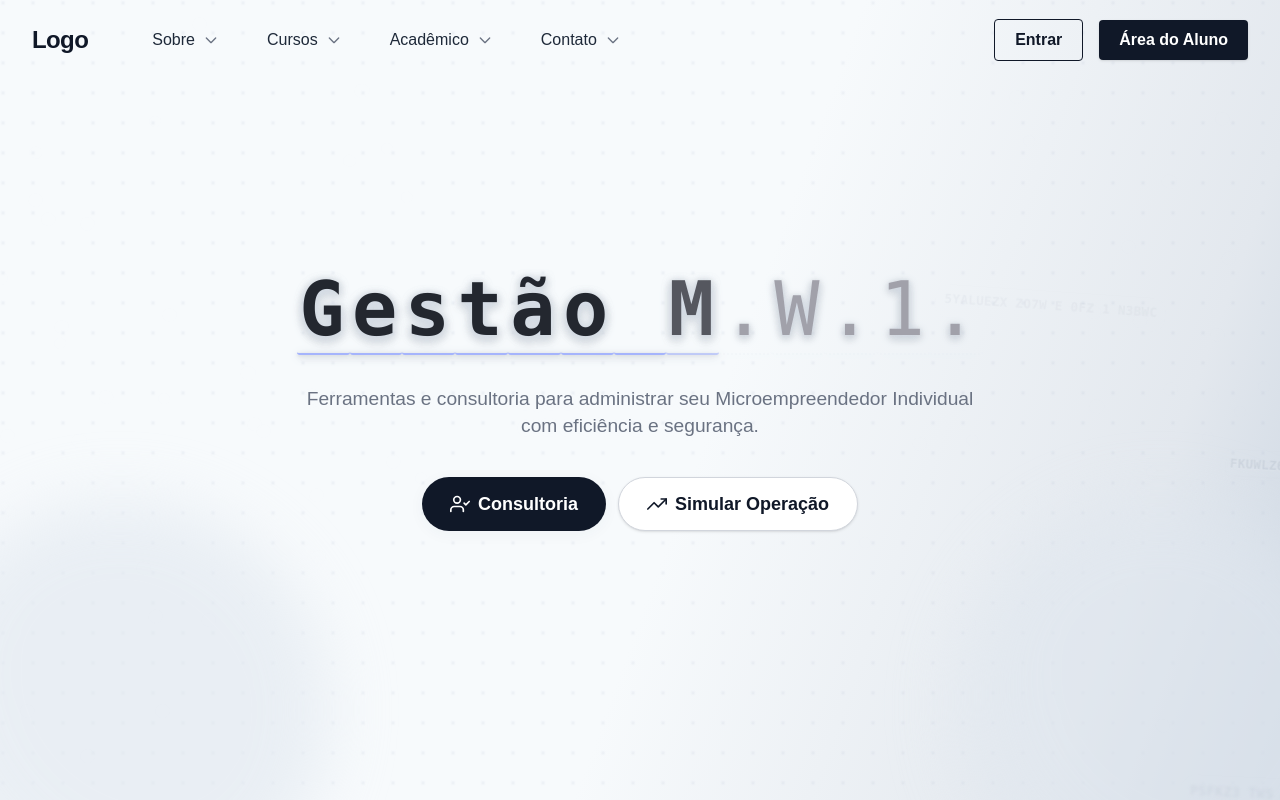
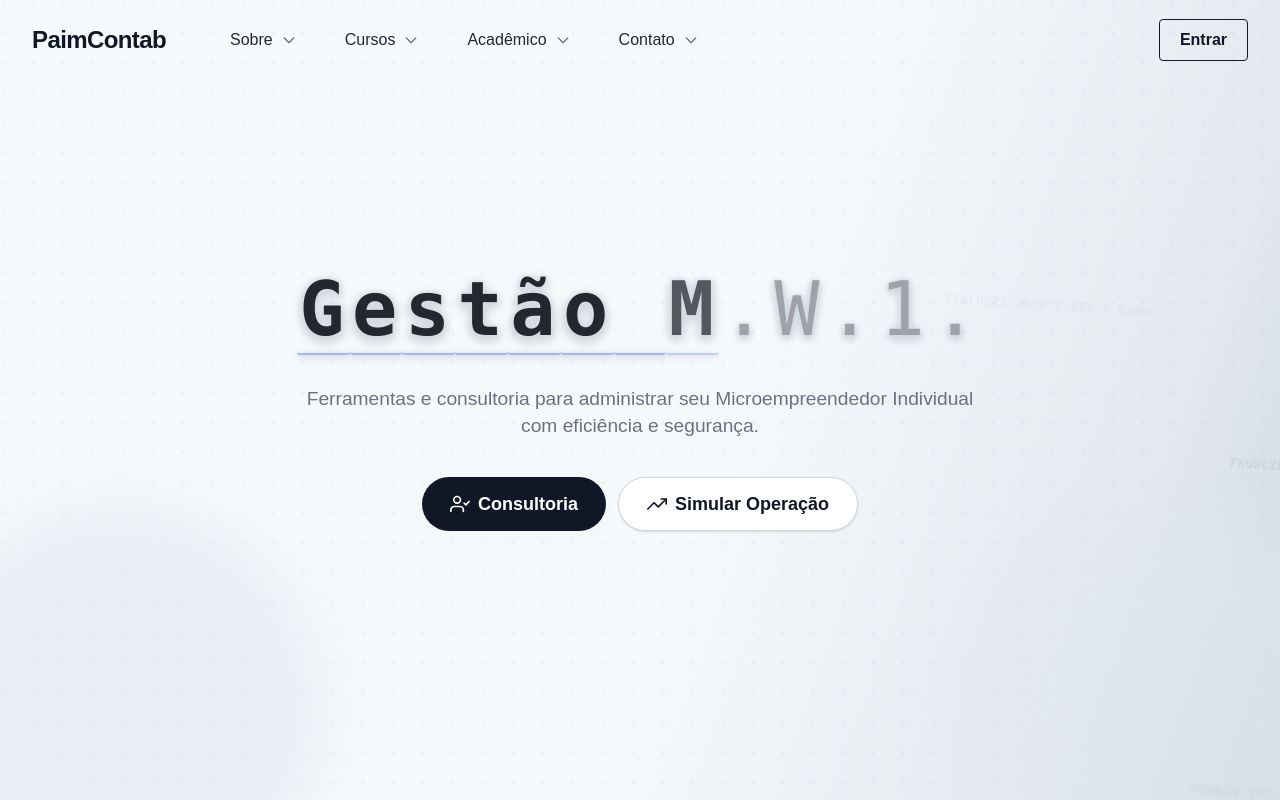
Before and after one commit to Edu-2de/PaimContab, a Next.js app in the folder frontend/: page / in a window 1280 px wide. Shown: the top 800 px of the page. Built offline with nearby package versions, Linux system fonts and the light colour scheme.

Commit message:
refactor: Replace Header3 component with Header and remove unused code

```diff
--- a/frontend/src/app/page.tsx
+++ b/frontend/src/app/page.tsx
@@ -1,5 +1,5 @@
 // ...existing code...
-import Header3 from '@/components/header3';
+import Header from '@/components/header';
 import Hero1 from '@/components/hero1';
 import Features from '@/components/features';
 import Footer1 from '@/components/footer1';
@@ -11,7 +11,7 @@ import About from '@/components/about';
 function App() {
   return (
     <div>
-      <Header3 />
+      <Header />
       <Hero1 />
       <About />
       <Features />
--- a/frontend/src/components/header3.tsx
+++ b/frontend/src/components/header.tsx
@@ -43,16 +43,11 @@ const rightButtons = [
   {
     label: "Entrar",
     onClick: () => alert("Login..."),
-    style: "outline",
-  },
-  {
-    label: "Área do Aluno",
-    onClick: () => alert("Área do Aluno..."),
-    style: "solid",
-  },
+    style: "outline pointer-events-auto cursor-pointer",
+  }
 ];
 
-export default function AcademicHeader() {
+export default function Header() {
   // Estado para submenus abertos (desktop e mobile)
   const [openMenu, setOpenMenu] = useState<number | null>(null);
   // Estado para menu mobile/tablet aberto
@@ -166,7 +161,7 @@ export default function AcademicHeader() {
         <div className="max-w-7xl mx-auto flex items-center h-20 px-4 md:px-8">
           {/* Logo */}
           <div className="font-bold text-2xl text-gray-900 mr-6 md:mr-14 select-none tracking-tight flex-shrink-0">
-            Logo
+            PaimContab
           </div>
           {/* Menu Desktop */}
           <nav className="flex-1 hidden lg:block">
@@ -174,13 +169,13 @@ export default function AcademicHeader() {
               {menuItems.map((item, idx) => (
                 <li
                   key={item.label}
-                  className="relative"
+                  className="relative "
                   onMouseEnter={() => handleMenuMouseEnter(idx)}
                   onMouseLeave={handleMenuMouseLeave}
                 >
                   <button
                     className={classNames(
-                      "flex items-center gap-1 px-2 py-2 font-medium text-gray-800 hover:text-black transition-colors",
+                      "flex items-center gap-1 px-2 py-2 font-medium text-gray-800 hover:text-black transition-colors cursor-pointer",
                       openMenu === idx && "text-black"
                     )}
                     type="button"
@@ -244,7 +239,8 @@ export default function AcademicHeader() {
                 <button
                   key={i}
                   onClick={btn.onClick}
-                  className="px-5 py-2 rounded bg-gray-900 text-white font-semibold shadow hover:bg-gray-700 transition"
+                  className="px-5 py-2 rounded bg-gray-900 text-white font-semibold shadow hover:bg-gray-700 transition cursor-pointer"
+
                 >
                   {btn.label}
                 </button>
@@ -252,7 +248,7 @@ export default function AcademicHeader() {
                 <button
                   key={i}
                   onClick={btn.onClick}
-                  className="px-5 py-2 rounded border border-gray-900 text-gray-900 font-semibold hover:bg-gray-100 transition"
+                  className="px-5 py-2 rounded border border-gray-900 text-gray-900 font-semibold hover:bg-gray-100 transition cursor-pointer"
                 >
                   {btn.label}
                 </button>
@@ -311,7 +307,7 @@ export default function AcademicHeader() {
         >
           <div className="flex items-center justify-between h-20 px-6 border-b border-gray-100">
             <span className="font-bold text-xl text-gray-900 select-none tracking-tight">
-              Logo
+              PaimContab
             </span>
             <button
               className="p-2 rounded hover:bg-gray-100 transition"
```
